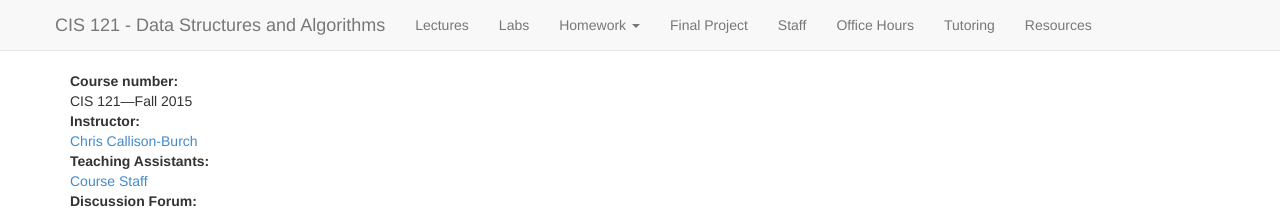
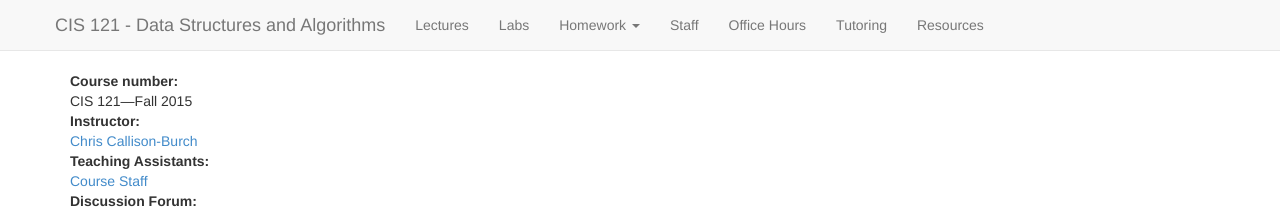
Before and after one commit to callison-burch/data-structures-and-algorithms, a Jekyll site: the page built from index.md, in a window 1280 px wide. Shown: the top 209 px of the page. Built offline with Jekyll 4.4.1, drawn with Linux system fonts in a browser that asks for light colours; nearby versions of some CDN libraries.

Commit message:
Remove unused final project tab

```diff
--- a/_layouts/default.html
+++ b/_layouts/default.html
@@ -64,7 +57,6 @@
                 <li><a href="https://drive.google.com/open?id=16s3lIgEyCOSpuwO8jkhYQ6p7dlOgQKpLH78YMgFcpJ8">Maven Eclipse Setup Guide</a></li>
               </ol>
             </li>
-            <li id="project"><a href="project.html">Final Project</a></li>
             <li id="staff"><a href="staff.html">Staff</a></li>
             <!-- <li id="java-style-guide"><a href="java_style_guide.html">Java Style Guide</a></li> -->
             <li id="schedule"><a href="schedule.html">Office Hours</a></li>
```
Also changed, not shown: other parts of _layouts/default.html (+4 -12 lines).
